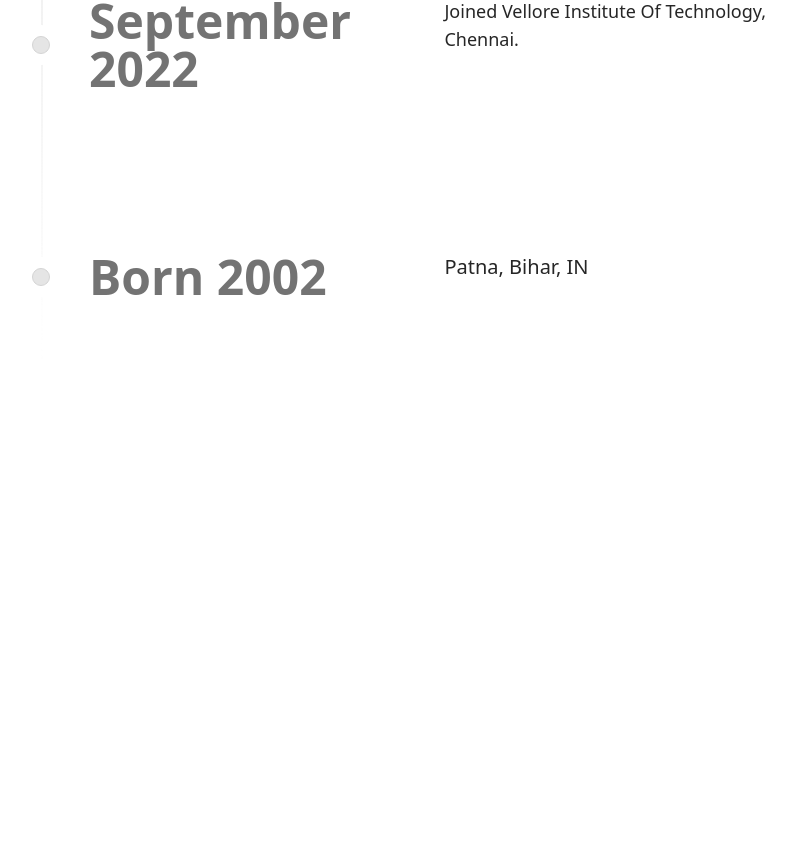
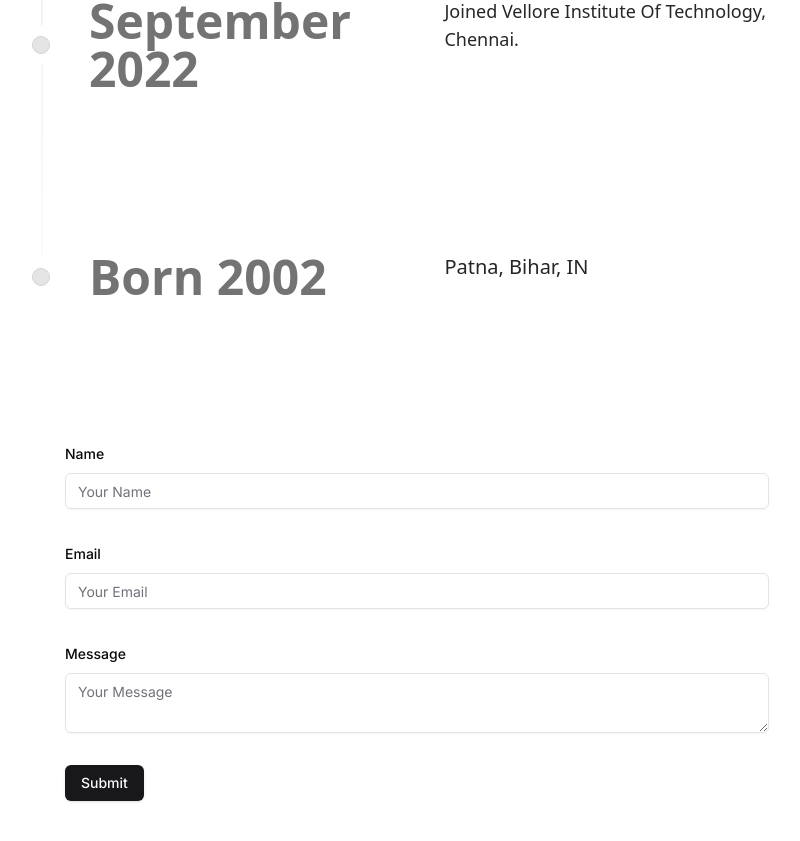
Before and after one commit to SKumr20/portfolio-v1, a Next.js app: page / in a window 1280 px wide. Shown: the part 1941-2782 px from the top of the page, without its empty margins (223-1023 px from the left). Before the commit the page ends 2334 px from the top, so only its background shows below. Built offline with nearby package versions, Linux system fonts and the light colour scheme.

Commit message:
Add form frontend

```diff
--- a/package.json
+++ b/package.json
@@ -9,7 +9,9 @@
     "lint": "next lint"
   },
   "dependencies": {
+    "@hookform/resolvers": "^4.1.3",
     "@radix-ui/react-dialog": "^1.1.6",
+    "@radix-ui/react-label": "^2.1.2",
     "@radix-ui/react-slot": "^1.1.2",
     "@radix-ui/react-switch": "^1.1.3",
     "@radix-ui/react-toggle": "^1.1.2",
@@ -21,10 +23,12 @@
     "next-themes": "^0.4.4",
     "react": "^19.0.0",
     "react-dom": "^19.0.0",
+    "react-hook-form": "^7.54.2",
     "react-icons": "^5.5.0",
     "tailwind-merge": "^3.0.2",
     "tailwindcss-animate": "^1.0.7",
-    "vaul": "^1.1.2"
+    "vaul": "^1.1.2",
+    "zod": "^3.24.2"
   },
   "devDependencies": {
     "autoprefixer": "^10.4.20",
--- a/src/app/page.jsx
+++ b/src/app/page.jsx
@@ -1,5 +1,6 @@
 import Hero from "@/components/Hero";
 import { HomeTimeline } from "@/components/ui/HomeTimeline";
+import Contact from "@/components/Contact";
 
 export default function Home() {
   return (
@@ -7,6 +8,7 @@
       <div >
         <Hero />
         <HomeTimeline />
+        <Contact />
       </div>
     </>
   );
--- /dev/null
+++ b/src/components/Contact.jsx
@@ -0,0 +1,95 @@
+"use client";
+
+import { z } from "zod";
+import { zodResolver } from "@hookform/resolvers/zod";
+import { useForm } from "react-hook-form";
+import { Button } from "@/components/ui/button";
+import {
+  Form,
+  FormControl,
+  FormField,
+  FormItem,
+  FormLabel,
+  FormMessage,
+} from "@/components/ui/form";
+import { Input } from "@/components/ui/input";
+import { Textarea } from "./ui/textarea";
+
+// Define form schema in zod
+const formSchema = z.object({
+  name: z.string().min(2, "Name must be at least 2 characters").max(50, "Name must be at most 50 characters"),
+  email: z.string().email("Invalid email address"),
+  message: z.string().min(10, "Message must be at least 10 characters").max(500, "Message must be at most 500 characters"),
+});
+
+const Contact = () => {
+  const form = useForm({
+    resolver: zodResolver(formSchema),
+    defaultValues: {
+      name: "",
+      email: "",
+      message: "",
+    },
+  });
+
+  const handleSubmit = (values) => {
+    console.log(values);
+  };
+
+  return (
+    <div className="mx-6 md:mx-60 p-12">
+        <Form {...form}>
+        <form onSubmit={form.handleSubmit(handleSubmit)} className="space-y-8">
+            {/* Name Field */}
+            <FormField
+            control={form.control}
+            name="name"
+            render={({ field }) => (
+                <FormItem>
+                <FormLabel>Name</FormLabel>
+                <FormControl>
+                    <Input placeholder="Your Name" {...field} />
+                </FormControl>
+                <FormMessage />
+                </FormItem>
+            )}
+            />
+
+            {/* Email Field */}
+            <FormField
+            control={form.control}
+            name="email"
+            render={({ field }) => (
+                <FormItem>
+                <FormLabel>Email</FormLabel>
+                <FormControl>
+                    <Input placeholder="Your Email" type="email" {...field} />
+                </FormControl>
+                <FormMessage />
+                </FormItem>
+            )}
+            />
+
+            {/* Message Field */}
+            <FormField
+            control={form.control}
+            name="message"
+            render={({ field }) => (
+                <FormItem>
+                <FormLabel>Message</FormLabel>
+                <FormControl>
+                    <Textarea placeholder="Your Message" {...field} />
+                </FormControl>
+                <FormMessage />
+                </FormItem>
+            )}
+            />
+
+            <Button type="submit">Submit</Button>
+        </form>
+        </Form>
+    </div>
+  );
+};
+
+export default Contact;
--- /dev/null
+++ b/src/components/ui/form.jsx
@@ -0,0 +1,134 @@
+"use client";
+import * as React from "react"
+import { Slot } from "@radix-ui/react-slot"
+import { Controller, FormProvider, useFormContext } from "react-hook-form";
+
+import { cn } from "@/lib/utils"
+import { Label } from "@/components/ui/label"
+
+const Form = FormProvider
+
+const FormFieldContext = React.createContext({})
+
+const FormField = (
+  {
+    ...props
+  }
+) => {
+  return (
+    (<FormFieldContext.Provider value={{ name: props.name }}>
+      <Controller {...props} />
+    </FormFieldContext.Provider>)
+  );
+}
+
+const useFormField = () => {
+  const fieldContext = React.useContext(FormFieldContext)
+  const itemContext = React.useContext(FormItemContext)
+  const { getFieldState, formState } = useFormContext()
+
+  const fieldState = getFieldState(fieldContext.name, formState)
+
+  if (!fieldContext) {
+    throw new Error("useFormField should be used within <FormField>")
+  }
+
+  const { id } = itemContext
+
+  return {
+    id,
+    name: fieldContext.name,
+    formItemId: `${id}-form-item`,
+    formDescriptionId: `${id}-form-item-description`,
+    formMessageId: `${id}-form-item-message`,
+    ...fieldState,
+  }
+}
+
+const FormItemContext = React.createContext({})
+
+const FormItem = React.forwardRef(({ className, ...props }, ref) => {
+  const id = React.useId()
+
+  return (
+    (<FormItemContext.Provider value={{ id }}>
+      <div ref={ref} className={cn("space-y-2", className)} {...props} />
+    </FormItemContext.Provider>)
+  );
+})
+FormItem.displayName = "FormItem"
+
+const FormLabel = React.forwardRef(({ className, ...props }, ref) => {
+  const { error, formItemId } = useFormField()
+
+  return (
+    (<Label
+      ref={ref}
+      className={cn(error && "text-destructive", className)}
+      htmlFor={formItemId}
+      {...props} />)
+  );
+})
+FormLabel.displayName = "FormLabel"
+
+const FormControl = React.forwardRef(({ ...props }, ref) => {
+  const { error, formItemId, formDescriptionId, formMessageId } = useFormField()
+
+  return (
+    (<Slot
+      ref={ref}
+      id={formItemId}
+      aria-describedby={
+        !error
+          ? `${formDescriptionId}`
+          : `${formDescriptionId} ${formMessageId}`
+      }
+      aria-invalid={!!error}
+      {...props} />)
+  );
+})
+FormControl.displayName = "FormControl"
+
+const FormDescription = React.forwardRef(({ className, ...props }, ref) => {
+  const { formDescriptionId } = useFormField()
+
+  return (
+    (<p
+      ref={ref}
+      id={formDescriptionId}
+      className={cn("text-[0.8rem] text-muted-foreground", className)}
+      {...props} />)
+  );
+})
+FormDescription.displayName = "FormDescription"
+
+const FormMessage = React.forwardRef(({ className, children, ...props }, ref) => {
+  const { error, formMessageId } = useFormField()
+  const body = error ? String(error?.message ?? "") : children
+
+  if (!body) {
+    return null
+  }
+
+  return (
+    (<p
+      ref={ref}
+      id={formMessageId}
+      className={cn("text-[0.8rem] font-medium text-destructive", className)}
+      {...props}>
+      {body}
+    </p>)
+  );
+})
+FormMessage.displayName = "FormMessage"
+
+export {
+  useFormField,
+  Form,
+  FormItem,
+  FormLabel,
+  FormControl,
+  FormDescription,
+  FormMessage,
+  FormField,
+}
--- /dev/null
+++ b/src/components/ui/input.jsx
@@ -0,0 +1,19 @@
+import * as React from "react"
+
+import { cn } from "@/lib/utils"
+
+const Input = React.forwardRef(({ className, type, ...props }, ref) => {
+  return (
+    (<input
+      type={type}
+      className={cn(
+        "flex h-9 w-full rounded-md border border-input bg-transparent px-3 py-1 text-base shadow-sm transition-colors file:border-0 file:bg-transparent file:text-sm file:font-medium file:text-foreground placeholder:text-muted-foreground focus-visible:outline-none focus-visible:ring-1 focus-visible:ring-ring disabled:cursor-not-allowed disabled:opacity-50 md:text-sm",
+        className
+      )}
+      ref={ref}
+      {...props} />)
+  );
+})
+Input.displayName = "Input"
+
+export { Input }
--- /dev/null
+++ b/src/components/ui/label.jsx
@@ -0,0 +1,18 @@
+"use client"
+
+import * as React from "react"
+import * as LabelPrimitive from "@radix-ui/react-label"
+import { cva } from "class-variance-authority";
+
+import { cn } from "@/lib/utils"
+
+const labelVariants = cva(
+  "text-sm font-medium leading-none peer-disabled:cursor-not-allowed peer-disabled:opacity-70"
+)
+
+const Label = React.forwardRef(({ className, ...props }, ref) => (
+  <LabelPrimitive.Root ref={ref} className={cn(labelVariants(), className)} {...props} />
+))
+Label.displayName = LabelPrimitive.Root.displayName
+
+export { Label }
--- /dev/null
+++ b/src/components/ui/textarea.jsx
@@ -0,0 +1,18 @@
+import * as React from "react"
+
+import { cn } from "@/lib/utils"
+
+const Textarea = React.forwardRef(({ className, ...props }, ref) => {
+  return (
+    (<textarea
+      className={cn(
+        "flex min-h-[60px] w-full rounded-md border border-input bg-transparent px-3 py-2 text-base shadow-sm placeholder:text-muted-foreground focus-visible:outline-none focus-visible:ring-1 focus-visible:ring-ring disabled:cursor-not-allowed disabled:opacity-50 md:text-sm",
+        className
+      )}
+      ref={ref}
+      {...props} />)
+  );
+})
+Textarea.displayName = "Textarea"
+
+export { Textarea }
--- a/src/components/ui/timeline.jsx
+++ b/src/components/ui/timeline.jsx
@@ -3,7 +3,8 @@
 import React, { useEffect, useRef, useState } from "react";
 
 export const Timeline = ({
-  data
+  data,
+  className = "" // Allow additional className for customization
 }) => {
   const ref = useRef(null);
   const containerRef = useRef(null);
@@ -25,8 +26,8 @@
   const opacityTransform = useTransform(scrollYProgress, [0, 0.1], [0, 1]);
 
   return (
-    (<div
-      className="w-full bg-white dark:bg-neutral-950 font-sans md:px-10"
+    <div
+      className={`w-full bg-white dark:bg-neutral-950 font-sans md:px-10 relative overflow-hidden ${className}`}
       ref={containerRef}>
       <div className="max-w-7xl mx-auto py-20 px-4 md:px-8 lg:px-10">
         <h2 className="text-2xl md:text-4xl text-black dark:text-white max-w-4xl">
@@ -66,15 +67,17 @@
           style={{
             height: height + "px",
           }}
-          className="absolute md:left-8 left-8 top-0 overflow-hidden w-[2px] bg-[linear-gradient(to_bottom,var(--tw-gradient-stops))] from-transparent from-[0%] via-neutral-200 dark:via-neutral-700 to-transparent to-[99%]  [mask-image:linear-gradient(to_bottom,transparent_0%,black_10%,black_90%,transparent_100%)] ">
+          className="absolute md:left-8 left-8 top-0 w-[2px] bg-[linear-gradient(to_bottom,var(--tw-gradient-stops))] from-transparent from-[0%] via-neutral-200 dark:via-neutral-700 to-transparent to-[99%] [mask-image:linear-gradient(to_bottom,transparent_0%,black_10%,black_90%,transparent_100%)] overflow-hidden">
           <motion.div
             style={{
               height: heightTransform,
               opacity: opacityTransform,
             }}
-            className="absolute inset-x-0 top-0  w-[2px] bg-gradient-to-t from-purple-500 via-blue-500 to-transparent from-[0%] via-[10%] rounded-full" />
+            className="absolute inset-x-0 top-0 w-[2px] bg-gradient-to-t from-purple-500 via-blue-500 to-transparent from-[0%] via-[10%] rounded-full" />
         </div>
       </div>
-    </div>)
+    </div>
   );
 };
+
+export default Timeline;
```
Also changed, not shown: src/components/Navbar.jsx (+7 -8 lines), 1 other file (tests, documents, lock files or other folders).
